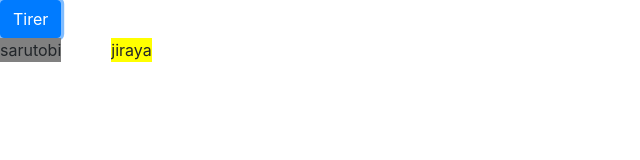
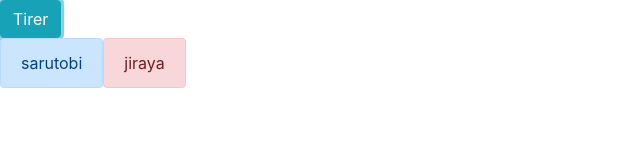
Before and after one commit to danielkatoro/into-js, a plain HTML site: page index.html in a window 1280 px wide. Both pictures are taken after a click on the button "Tirer". Shown: the whole page, without its empty margins (0-640 px from the left). Drawn offline with Linux system fonts and the light colour scheme.

Commit message:
last commit

```diff
--- a/index.html
+++ b/index.html
@@ -5,14 +5,14 @@
 	<link rel="stylesheet" type="text/css" href="bootstrap.css">
 </head>
 <body>
-	<button id="tirer" class="btn btn-primary">Tirer</button>
+	<button id="tirer" class="btn btn-info">Tirer</button>
 	<div id="result"></div>
 <div style="display: flex">
 	<div>
-		<p id="affiche1" style="background-color: gray"></p>
+		<p id="affiche1" class="alert alert-primary"></p>
 	</div>
 	<div>
-		<p id="affiche2" style="background-color: yellow;margin-left: 50px"></p>
+		<p id="affiche2" class="alert alert-danger"></p>
 	</div>
 </div>
 
--- a/script.js
+++ b/script.js
@@ -34,8 +34,8 @@
 
 			dejaAffiche1.push(personneAfficher1);
 			dejaAffiche2.push(personneAfficher2);
-			document.getElementById('affiche1').innerHTML=dejaAffiche1 +'</br>';
-			document.getElementById('affiche2').innerHTML=dejaAffiche2 +'</br>';
+			document.getElementById('affiche1').innerHTML +=dejaAffiche1 +'</br>' ;
+			document.getElementById('affiche2').innerHTML += dejaAffiche2 +'</br>';
 
 
 		}
```
Also changed, not shown: scrip1.js (+12 -16 lines).
